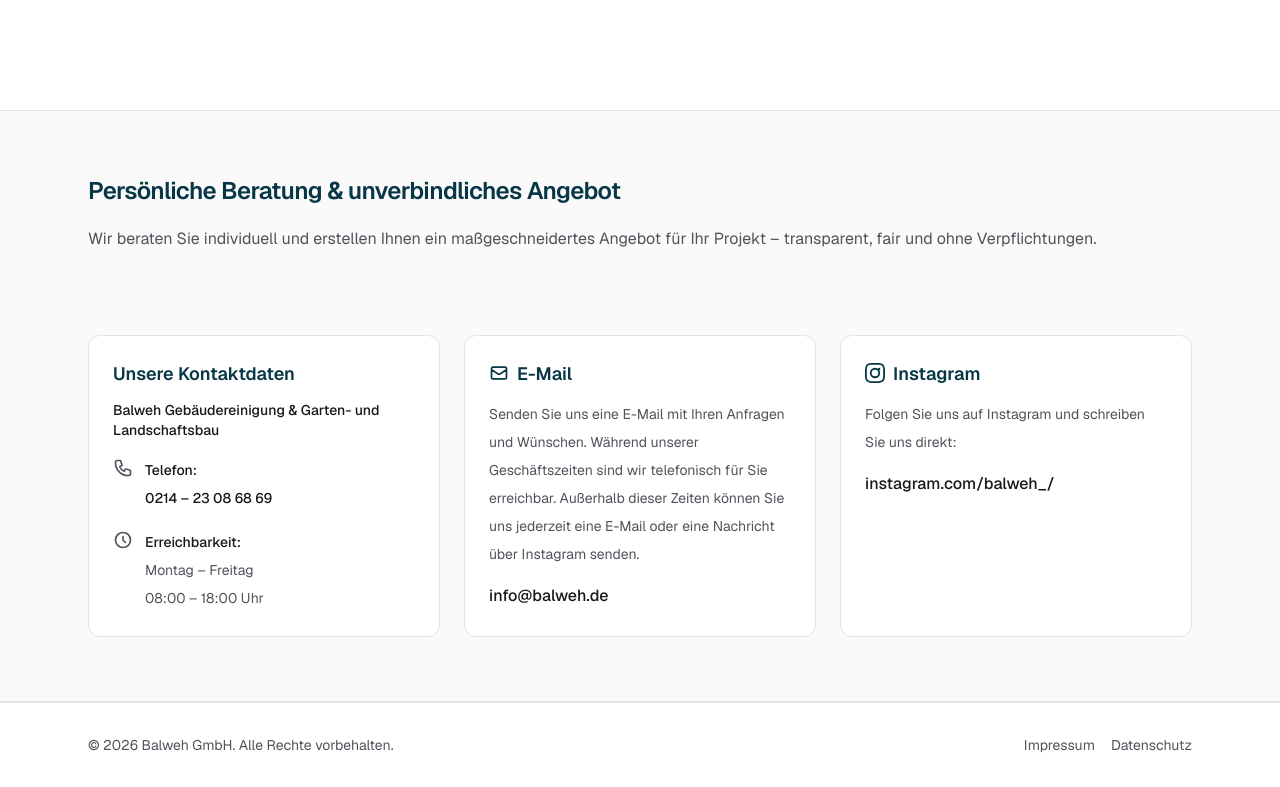
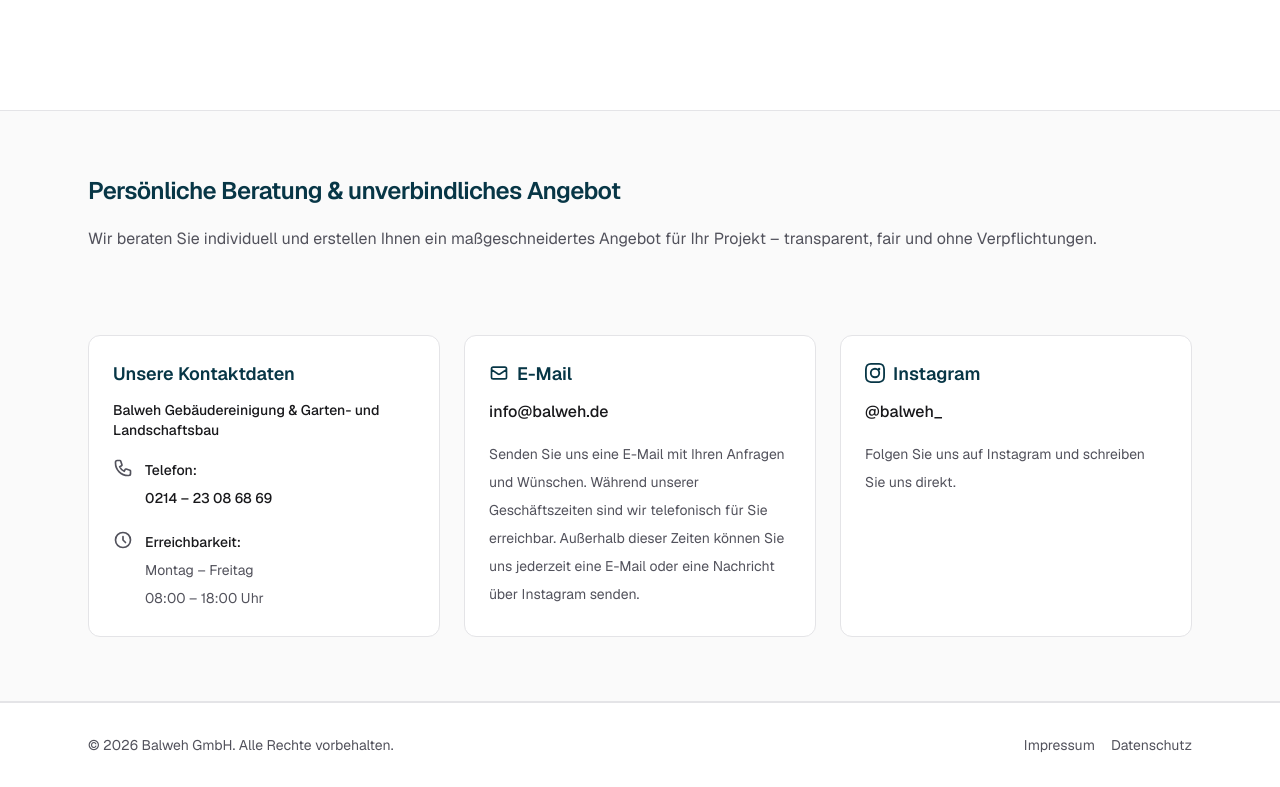
Before and after one commit to andonovnik/balweh-website, a Next.js app: page /kontakt in a window 1280 px wide. Shown: the part 775-1562 px from the top of the page. Built offline with nearby package versions, Linux system fonts and the light colour scheme.

Commit message:
update contact options design

```diff
--- a/app/kontakt/page.tsx
+++ b/app/kontakt/page.tsx
@@ -125,18 +125,18 @@
               E-Mail
             </h2>
             <div className="mt-3 space-y-4">
+              <a
+                href="mailto:info@balweh.de"
+                className="block font-medium text-zinc-900 hover:text-blue-600"
+              >
+                info@balweh.de
+              </a>
               <p className="text-sm leading-7 text-zinc-600">
                 Senden Sie uns eine E-Mail mit Ihren Anfragen und Wünschen.
                 Während unserer Geschäftszeiten sind wir telefonisch für Sie
                 erreichbar. Außerhalb dieser Zeiten können Sie uns jederzeit
                 eine E-Mail oder eine Nachricht über Instagram senden.
               </p>
-              <a
-                href="mailto:info@balweh.de"
-                className="font-medium text-zinc-900 hover:text-blue-600"
-              >
-                info@balweh.de
-              </a>
             </div>
           </article>
           <article className="rounded-xl border border-zinc-200 bg-white p-6 transition-all duration-300 hover:-translate-y-0.5 hover:shadow-md">
@@ -150,17 +150,17 @@
               </svg>
               Instagram
             </h2>
-            <p className="mt-3 text-sm leading-7 text-zinc-600">
-              Folgen Sie uns auf Instagram und schreiben Sie uns direkt:
-            </p>
             <a
               href="https://www.instagram.com/balweh_/"
               target="_blank"
               rel="noreferrer noopener"
-              className="mt-4 inline-block font-medium text-zinc-900 hover:text-blue-600"
+              className="mt-3 block font-medium text-zinc-900 hover:text-blue-600"
             >
-              instagram.com/balweh_/
+              @balweh_
             </a>
+            <p className="mt-4 text-sm leading-7 text-zinc-600">
+              Folgen Sie uns auf Instagram und schreiben Sie uns direkt.
+            </p>
           </article>
         </div>
       </section>
```
